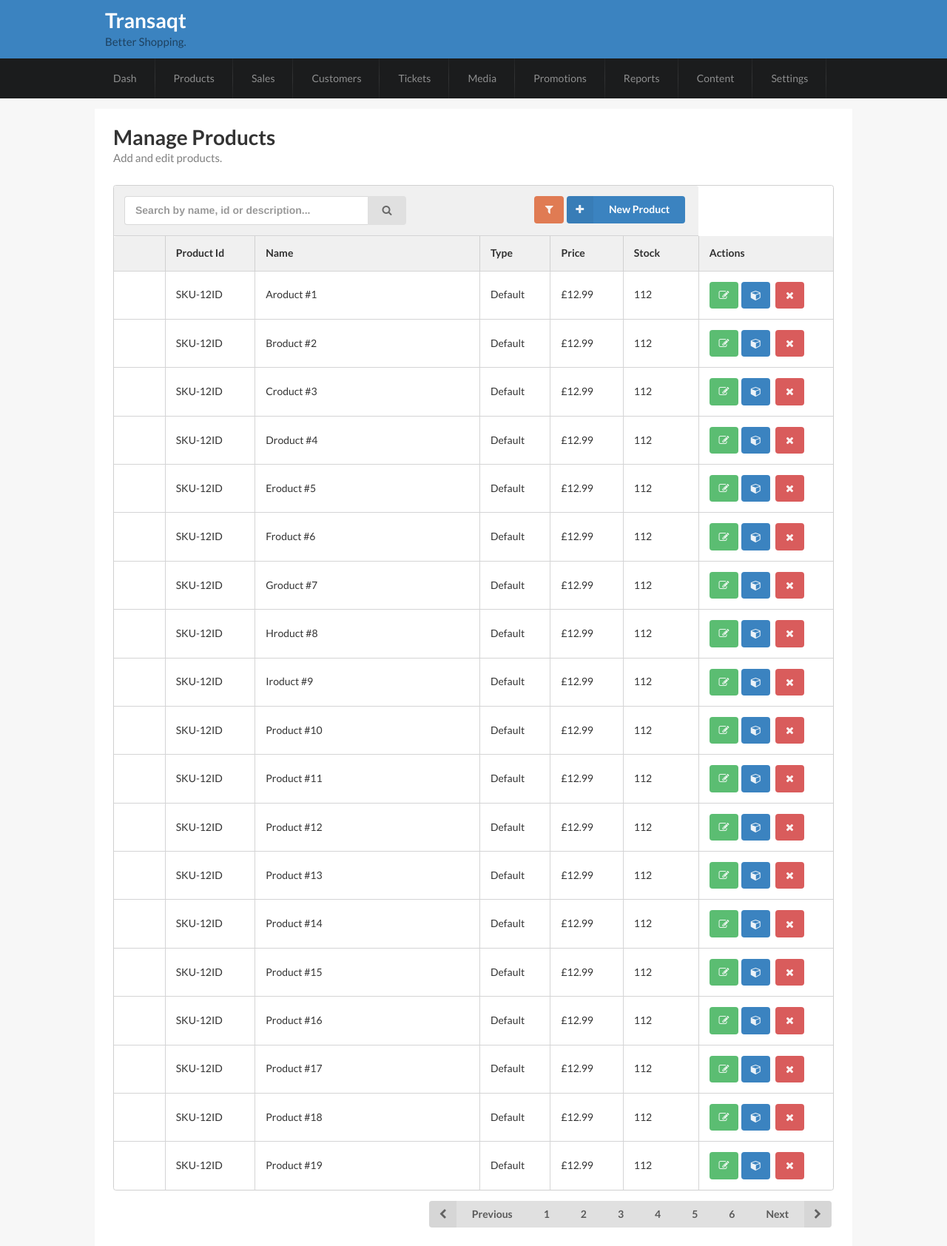
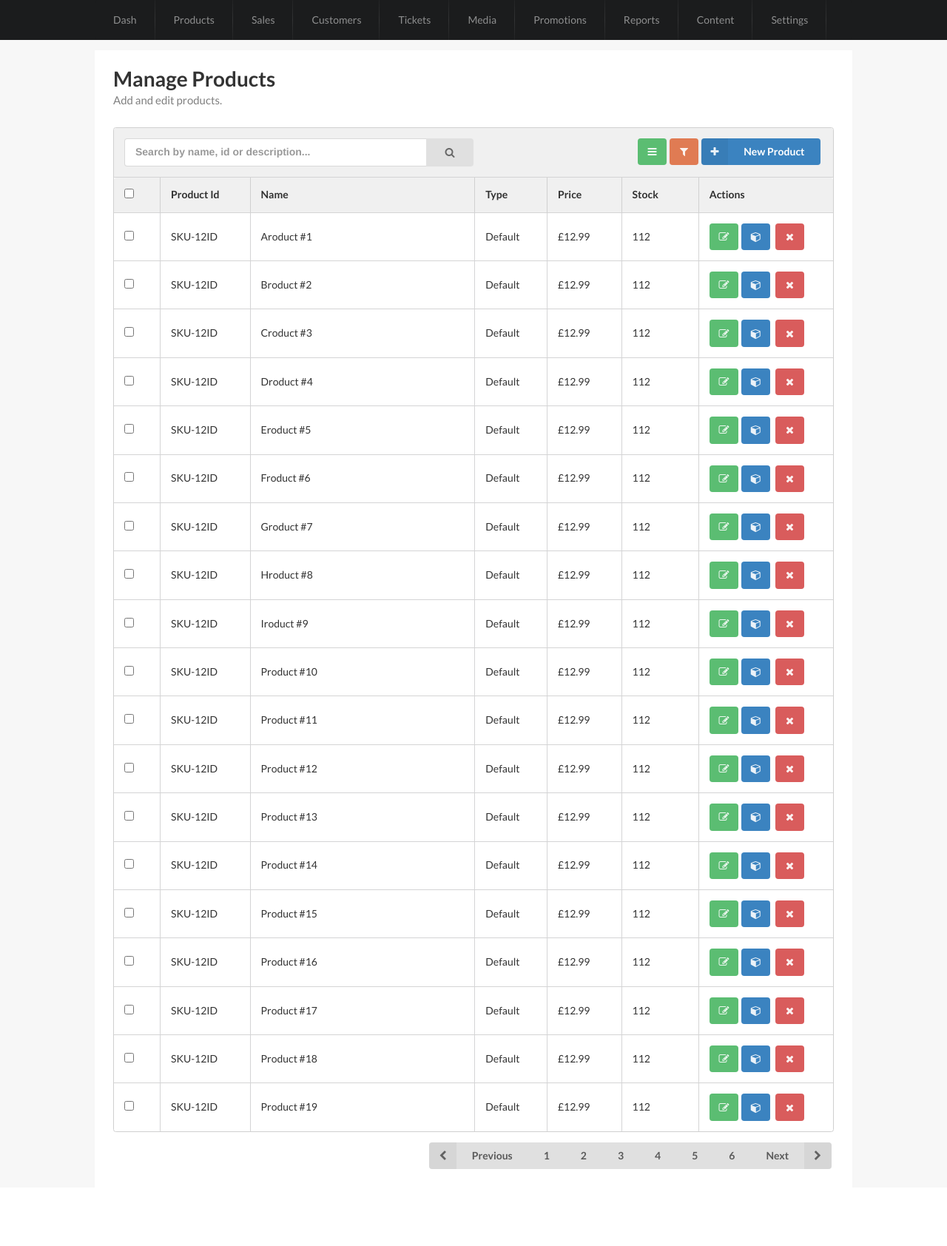
Before and after one commit to waxim/transaqt, a PHP site: page /mock/manage-products.php in a window 1280 px wide. Shown: the whole page at 74% size. After the commit the page ends 1580 px from the top, so only its background shows below. Run offline with PHP 8.4, Linux system fonts and the light colour scheme.

Commit message:
added attribute mocks

```diff
--- a/mock/inc/header.php
+++ b/mock/inc/header.php
@@ -25,7 +25,7 @@
 
   <div class='pusher'>
 
-    <div class='verytop container'>
+    <div class='verytop container' style='display: none'>
       <div class='ui grid inner'>
         <div class="eight wide column">
             <h1 class='ui header white'>Transaqt
@@ -45,7 +45,7 @@
               <div class="menu">
                 <div onclick="goto('./product-form.php')" class="item"><i class='icon add'></i> Add Product</div>
                 <div onclick="goto('./manage-products.php')" class="item"><i class='icon tasks'></i> Manage Products</div>
-                <div class="item"><i class='icon list'></i> Manage Attributes</div>
+                <div onclick="goto('./manage-attributes.php')" class="item"><i class='icon list'></i> Manage Attributes</div>
                 <div class="item"><i class='icon list'></i> Manage Collections</div>
                 <div class="item"><i class='icon cube'></i> Stock Adjustment</div>
               </div>
@@ -56,6 +56,7 @@
                 <div class="item"><i class='icon money'></i> Refunds</div>
                 <div class="item"><i class='icon retweet'></i> Exchanges</div>
                 <div class="item"><i class='icon truck'></i> Shipments</div>
+                <div class="item"><i class='icon building'></i> Fullfilment</div>
               </div>
             </a>
             <a class="ui dropdown item"> Customers
--- a/mock/manage-products.php
+++ b/mock/manage-products.php
@@ -13,7 +13,7 @@
         <div class='sixteen wide column'>
           <table class='ui very sortable celled padded table'>
               <thead>
-                <tr><th colspan='6'>
+                <tr><th colspan='7'>
                     <div class="ui action input half floated left">
                       <input type="text" placeholder="Search by name, id or description...">
                       <div class="ui icon button"><i class="search icon"></i></div>
@@ -21,35 +21,45 @@
                     <a href='./product-form.php' class='ui button primary floated icon labeled right'><i class='icon add'></i> New Product</a>
                     <a class='ui button orange dropdown floated icon right'><i class='icon filter'></i>
                       <div class='menu'>
+                        <div class="header"><i class="filter icon"></i> Filter Products</div>
                         <div class='item'>Enabled Products</div>
                         <div class='item'>Disabled Products</div>
                         <div class='item'>Out Of Stock Products</div>
                         <div class='item'>Almost Out Of Stock Products</div>
                       </div>
                     </a>
+                    <a class='ui button green dropdown floated icon right'><i class='icon content'></i>
+                      <div class='menu'>
+                        <div class="header"><i class="content icon"></i> Mass Actions (<span id='no_active'>X</span> Products Selected)</div>
+                        <div class="divider"></div>
+                        <div class='item'><i class="checkmark icon"></i> Enable All</div>
+                        <div class='item'><i class="ban icon"></i> Disable All</div>
+                        <div class='item'><i class="remove icon"></i> Delete All</div>
+                      </div>
+                    </a>
                 </th></tr>
-                <tr><th class='one wide'> <div class='ui checkbox'><input type='checkbox' /></div> </th><th class='two wide'>Product Id</th><th class='five wide'>Name</th><th>Type</th><th>Price</th><th>Stock</th><th class='three wide'>Actions</th></tr>
+                <tr><th class='one wide'> <input type='checkbox' /></th><th class='two wide'>Product Id</th><th class='five wide'>Name</th><th>Type</th><th>Price</th><th>Stock</th><th class='three wide'>Actions</th></tr>
               </thead>
               <tbody>
-                <tr><td> <div class='ui checkbox'><input type='checkbox' /></div> </td><td>SKU-12ID</td><td>Aroduct #1</td><td>Default</td><td>&pound;12.99</td><td>112</td><td><a class='ui button icon green'><i class='icon edit'></i></a><a class='ui button icon primary'><i class='icon cube'></i></a> <a class='ui button icon red'><i class='icon delete'></i></a></td></tr>
-                <tr><td> <div class='ui checkbox'><input type='checkbox' /></div> </td><td>SKU-12ID</td><td>Broduct #2</td><td>Default</td><td>&pound;12.99</td><td>112</td><td><a class='ui button icon green'><i class='icon edit'></i></a><a class='ui button icon primary'><i class='icon cube'></i></a> <a class='ui button icon red'><i class='icon delete'></i></a></td></tr>
-                <tr><td> <div class='ui checkbox'><input type='checkbox' /></div> </td><td>SKU-12ID</td><td>Croduct #3</td><td>Default</td><td>&pound;12.99</td><td>112</td><td><a class='ui button icon green'><i class='icon edit'></i></a><a class='ui button icon primary'><i class='icon cube'></i></a> <a class='ui button icon red'><i class='icon delete'></i></a></td></tr>
-                <tr><td> <div class='ui checkbox'><input type='checkbox' /></div> </td><td>SKU-12ID</td><td>Droduct #4</td><td>Default</td><td>&pound;12.99</td><td>112</td><td><a class='ui button icon green'><i class='icon edit'></i></a><a class='ui button icon primary'><i class='icon cube'></i></a> <a class='ui button icon red'><i class='icon delete'></i></a></td></tr>
-                <tr><td> <div class='ui checkbox'><input type='checkbox' /></div> </td><td>SKU-12ID</td><td>Eroduct #5</td><td>Default</td><td>&pound;12.99</td><td>112</td><td><a class='ui button icon green'><i class='icon edit'></i></a><a class='ui button icon primary'><i class='icon cube'></i></a> <a class='ui button icon red'><i class='icon delete'></i></a></td></tr>
-                <tr><td> <div class='ui checkbox'><input type='checkbox' /></div> </td><td>SKU-12ID</td><td>Froduct #6</td><td>Default</td><td>&pound;12.99</td><td>112</td><td><a class='ui button icon green'><i class='icon edit'></i></a><a class='ui button icon primary'><i class='icon cube'></i></a> <a class='ui button icon red'><i class='icon delete'></i></a></td></tr>
-                <tr><td> <div class='ui checkbox'><input type='checkbox' /></div> </td><td>SKU-12ID</td><td>Groduct #7</td><td>Default</td><td>&pound;12.99</td><td>112</td><td><a class='ui button icon green'><i class='icon edit'></i></a><a class='ui button icon primary'><i class='icon cube'></i></a> <a class='ui button icon red'><i class='icon delete'></i></a></td></tr>
-                <tr><td> <div class='ui checkbox'><input type='checkbox' /></div> </td><td>SKU-12ID</td><td>Hroduct #8</td><td>Default</td><td>&pound;12.99</td><td>112</td><td><a class='ui button icon green'><i class='icon edit'></i></a><a class='ui button icon primary'><i class='icon cube'></i></a> <a class='ui button icon red'><i class='icon delete'></i></a></td></tr>
-                <tr><td> <div class='ui checkbox'><input type='checkbox' /></div> </td><td>SKU-12ID</td><td>Iroduct #9</td><td>Default</td><td>&pound;12.99</td><td>112</td><td><a class='ui button icon green'><i class='icon edit'></i></a><a class='ui button icon primary'><i class='icon cube'></i></a> <a class='ui button icon red'><i class='icon delete'></i></a></td></tr>
-                <tr><td> <div class='ui checkbox'><input type='checkbox' /></div> </td><td>SKU-12ID</td><td>Product #10</td><td>Default</td><td>&pound;12.99</td><td>112</td><td><a class='ui button icon green'><i class='icon edit'></i></a><a class='ui button icon primary'><i class='icon cube'></i></a> <a class='ui button icon red'><i class='icon delete'></i></a></td></tr>
-                <tr><td> <div class='ui checkbox'><input type='checkbox' /></div> </td><td>SKU-12ID</td><td>Product #11</td><td>Default</td><td>&pound;12.99</td><td>112</td><td><a class='ui button icon green'><i class='icon edit'></i></a><a class='ui button icon primary'><i class='icon cube'></i></a> <a class='ui button icon red'><i class='icon delete'></i></a></td></tr>
-                <tr><td> <div class='ui checkbox'><input type='checkbox' /></div> </td><td>SKU-12ID</td><td>Product #12</td><td>Default</td><td>&pound;12.99</td><td>112</td><td><a class='ui button icon green'><i class='icon edit'></i></a><a class='ui button icon primary'><i class='icon cube'></i></a> <a class='ui button icon red'><i class='icon delete'></i></a></td></tr>
-                <tr><td> <div class='ui checkbox'><input type='checkbox' /></div> </td><td>SKU-12ID</td><td>Product #13</td><td>Default</td><td>&pound;12.99</td><td>112</td><td><a class='ui button icon green'><i class='icon edit'></i></a><a class='ui button icon primary'><i class='icon cube'></i></a> <a class='ui button icon red'><i class='icon delete'></i></a></td></tr>
-                <tr><td> <div class='ui checkbox'><input type='checkbox' /></div> </td><td>SKU-12ID</td><td>Product #14</td><td>Default</td><td>&pound;12.99</td><td>112</td><td><a class='ui button icon green'><i class='icon edit'></i></a><a class='ui button icon primary'><i class='icon cube'></i></a> <a class='ui button icon red'><i class='icon delete'></i></a></td></tr>
-                <tr><td> <div class='ui checkbox'><input type='checkbox' /></div> </td><td>SKU-12ID</td><td>Product #15</td><td>Default</td><td>&pound;12.99</td><td>112</td><td><a class='ui button icon green'><i class='icon edit'></i></a><a class='ui button icon primary'><i class='icon cube'></i></a> <a class='ui button icon red'><i class='icon delete'></i></a></td></tr>
-                <tr><td> <div class='ui checkbox'><input type='checkbox' /></div> </td><td>SKU-12ID</td><td>Product #16</td><td>Default</td><td>&pound;12.99</td><td>112</td><td><a class='ui button icon green'><i class='icon edit'></i></a><a class='ui button icon primary'><i class='icon cube'></i></a> <a class='ui button icon red'><i class='icon delete'></i></a></td></tr>
-                <tr><td> <div class='ui checkbox'><input type='checkbox' /></div> </td><td>SKU-12ID</td><td>Product #17</td><td>Default</td><td>&pound;12.99</td><td>112</td><td><a class='ui button icon green'><i class='icon edit'></i></a><a class='ui button icon primary'><i class='icon cube'></i></a> <a class='ui button icon red'><i class='icon delete'></i></a></td></tr>
-                <tr><td> <div class='ui checkbox'><input type='checkbox' /></div> </td><td>SKU-12ID</td><td>Product #18</td><td>Default</td><td>&pound;12.99</td><td>112</td><td><a class='ui button icon green'><i class='icon edit'></i></a><a class='ui button icon primary'><i class='icon cube'></i></a> <a class='ui button icon red'><i class='icon delete'></i></a></td></tr>
-                <tr><td> <div class='ui checkbox'><input type='checkbox' /></div> </td><td>SKU-12ID</td><td>Product #19</td><td>Default</td><td>&pound;12.99</td><td>112</td><td><a class='ui button icon green'><i class='icon edit'></i></a><a class='ui button icon primary'><i class='icon cube'></i></a> <a class='ui button icon red'><i class='icon delete'></i></a></td></tr>
+                <tr><td><input type='checkbox' /> </td><td>SKU-12ID</td><td>Aroduct #1</td><td>Default</td><td>&pound;12.99</td><td>112</td><td><a class='ui button icon green'><i class='icon edit'></i></a><a class='ui button icon primary'><i class='icon cube'></i></a> <a class='ui button icon red'><i class='icon delete'></i></a></td></tr>
+                <tr><td> <input type='checkbox' /> </td><td>SKU-12ID</td><td>Broduct #2</td><td>Default</td><td>&pound;12.99</td><td>112</td><td><a class='ui button icon green'><i class='icon edit'></i></a><a class='ui button icon primary'><i class='icon cube'></i></a> <a class='ui button icon red'><i class='icon delete'></i></a></td></tr>
+                <tr><td> <input type='checkbox' />  </td><td>SKU-12ID</td><td>Croduct #3</td><td>Default</td><td>&pound;12.99</td><td>112</td><td><a class='ui button icon green'><i class='icon edit'></i></a><a class='ui button icon primary'><i class='icon cube'></i></a> <a class='ui button icon red'><i class='icon delete'></i></a></td></tr>
+                <tr><td> <input type='checkbox' />  </td><td>SKU-12ID</td><td>Droduct #4</td><td>Default</td><td>&pound;12.99</td><td>112</td><td><a class='ui button icon green'><i class='icon edit'></i></a><a class='ui button icon primary'><i class='icon cube'></i></a> <a class='ui button icon red'><i class='icon delete'></i></a></td></tr>
+                <tr><td> <input type='checkbox' />  </td><td>SKU-12ID</td><td>Eroduct #5</td><td>Default</td><td>&pound;12.99</td><td>112</td><td><a class='ui button icon green'><i class='icon edit'></i></a><a class='ui button icon primary'><i class='icon cube'></i></a> <a class='ui button icon red'><i class='icon delete'></i></a></td></tr>
+                <tr><td> <input type='checkbox' />  </td><td>SKU-12ID</td><td>Froduct #6</td><td>Default</td><td>&pound;12.99</td><td>112</td><td><a class='ui button icon green'><i class='icon edit'></i></a><a class='ui button icon primary'><i class='icon cube'></i></a> <a class='ui button icon red'><i class='icon delete'></i></a></td></tr>
+                <tr><td> <input type='checkbox' /> </td><td>SKU-12ID</td><td>Groduct #7</td><td>Default</td><td>&pound;12.99</td><td>112</td><td><a class='ui button icon green'><i class='icon edit'></i></a><a class='ui button icon primary'><i class='icon cube'></i></a> <a class='ui button icon red'><i class='icon delete'></i></a></td></tr>
+                <tr><td> <input type='checkbox' />  </td><td>SKU-12ID</td><td>Hroduct #8</td><td>Default</td><td>&pound;12.99</td><td>112</td><td><a class='ui button icon green'><i class='icon edit'></i></a><a class='ui button icon primary'><i class='icon cube'></i></a> <a class='ui button icon red'><i class='icon delete'></i></a></td></tr>
+                <tr><td> <input type='checkbox' />  </td><td>SKU-12ID</td><td>Iroduct #9</td><td>Default</td><td>&pound;12.99</td><td>112</td><td><a class='ui button icon green'><i class='icon edit'></i></a><a class='ui button icon primary'><i class='icon cube'></i></a> <a class='ui button icon red'><i class='icon delete'></i></a></td></tr>
+                <tr><td> <input type='checkbox' />  </td><td>SKU-12ID</td><td>Product #10</td><td>Default</td><td>&pound;12.99</td><td>112</td><td><a class='ui button icon green'><i class='icon edit'></i></a><a class='ui button icon primary'><i class='icon cube'></i></a> <a class='ui button icon red'><i class='icon delete'></i></a></td></tr>
+                <tr><td> <input type='checkbox' />  </td><td>SKU-12ID</td><td>Product #11</td><td>Default</td><td>&pound;12.99</td><td>112</td><td><a class='ui button icon green'><i class='icon edit'></i></a><a class='ui button icon primary'><i class='icon cube'></i></a> <a class='ui button icon red'><i class='icon delete'></i></a></td></tr>
+                <tr><td> <input type='checkbox' />  </td><td>SKU-12ID</td><td>Product #12</td><td>Default</td><td>&pound;12.99</td><td>112</td><td><a class='ui button icon green'><i class='icon edit'></i></a><a class='ui button icon primary'><i class='icon cube'></i></a> <a class='ui button icon red'><i class='icon delete'></i></a></td></tr>
+                <tr><td> <input type='checkbox' /> </td><td>SKU-12ID</td><td>Product #13</td><td>Default</td><td>&pound;12.99</td><td>112</td><td><a class='ui button icon green'><i class='icon edit'></i></a><a class='ui button icon primary'><i class='icon cube'></i></a> <a class='ui button icon red'><i class='icon delete'></i></a></td></tr>
+                <tr><td> <input type='checkbox' /> </td><td>SKU-12ID</td><td>Product #14</td><td>Default</td><td>&pound;12.99</td><td>112</td><td><a class='ui button icon green'><i class='icon edit'></i></a><a class='ui button icon primary'><i class='icon cube'></i></a> <a class='ui button icon red'><i class='icon delete'></i></a></td></tr>
+                <tr><td> <input type='checkbox' /> </td><td>SKU-12ID</td><td>Product #15</td><td>Default</td><td>&pound;12.99</td><td>112</td><td><a class='ui button icon green'><i class='icon edit'></i></a><a class='ui button icon primary'><i class='icon cube'></i></a> <a class='ui button icon red'><i class='icon delete'></i></a></td></tr>
+                <tr><td> <input type='checkbox' /> </td><td>SKU-12ID</td><td>Product #16</td><td>Default</td><td>&pound;12.99</td><td>112</td><td><a class='ui button icon green'><i class='icon edit'></i></a><a class='ui button icon primary'><i class='icon cube'></i></a> <a class='ui button icon red'><i class='icon delete'></i></a></td></tr>
+                <tr><td> <input type='checkbox' /> </td><td>SKU-12ID</td><td>Product #17</td><td>Default</td><td>&pound;12.99</td><td>112</td><td><a class='ui button icon green'><i class='icon edit'></i></a><a class='ui button icon primary'><i class='icon cube'></i></a> <a class='ui button icon red'><i class='icon delete'></i></a></td></tr>
+                <tr><td> <input type='checkbox' /> </td><td>SKU-12ID</td><td>Product #18</td><td>Default</td><td>&pound;12.99</td><td>112</td><td><a class='ui button icon green'><i class='icon edit'></i></a><a class='ui button icon primary'><i class='icon cube'></i></a> <a class='ui button icon red'><i class='icon delete'></i></a></td></tr>
+                <tr><td> <input type='checkbox' /> </td><td>SKU-12ID</td><td>Product #19</td><td>Default</td><td>&pound;12.99</td><td>112</td><td><a class='ui button icon green'><i class='icon edit'></i></a><a class='ui button icon primary'><i class='icon cube'></i></a> <a class='ui button icon red'><i class='icon delete'></i></a></td></tr>
               </tbody>
           </table>
 
@@ -74,4 +84,19 @@
       </div>
     </div>
 
+    <script>
+      var no_active = 0;
+      $('table').on('click', 'tr', function () {
+          var state = $(this).hasClass('active');
+          if (!state) { $(this).addClass('active'); no_active++; }
+          else { $(this).removeClass('active'); no_active--;  }
+
+          update_active()
+      });
+
+      function update_active(){
+        $('#no_active').html(no_active);
+      }
+    </script>
+
   <?php include "./inc/footer.php"; ?>
--- a/mock/tabs/five.php
+++ b/mock/tabs/five.php
@@ -7,6 +7,12 @@
   <div class="field">
     <label>Minimum Stock</label>
     <p>This is the minimum stock level to be considered 'Out of stock'</p>
+    <input type="text">
+  </div>
+
+  <div class="field">
+    <label>Warning Level</label>
+    <p>This is the level at which the system will warn you about this products stock level.</p>
     <input type="text">
   </div>
 
```
Also changed, not shown: mock/attribute-form.php (added, +196 -0 lines), mock/manage-attributes.php (added, +61 -0 lines), mock/assets/semantic.css, mock/assets/semantic.js.
